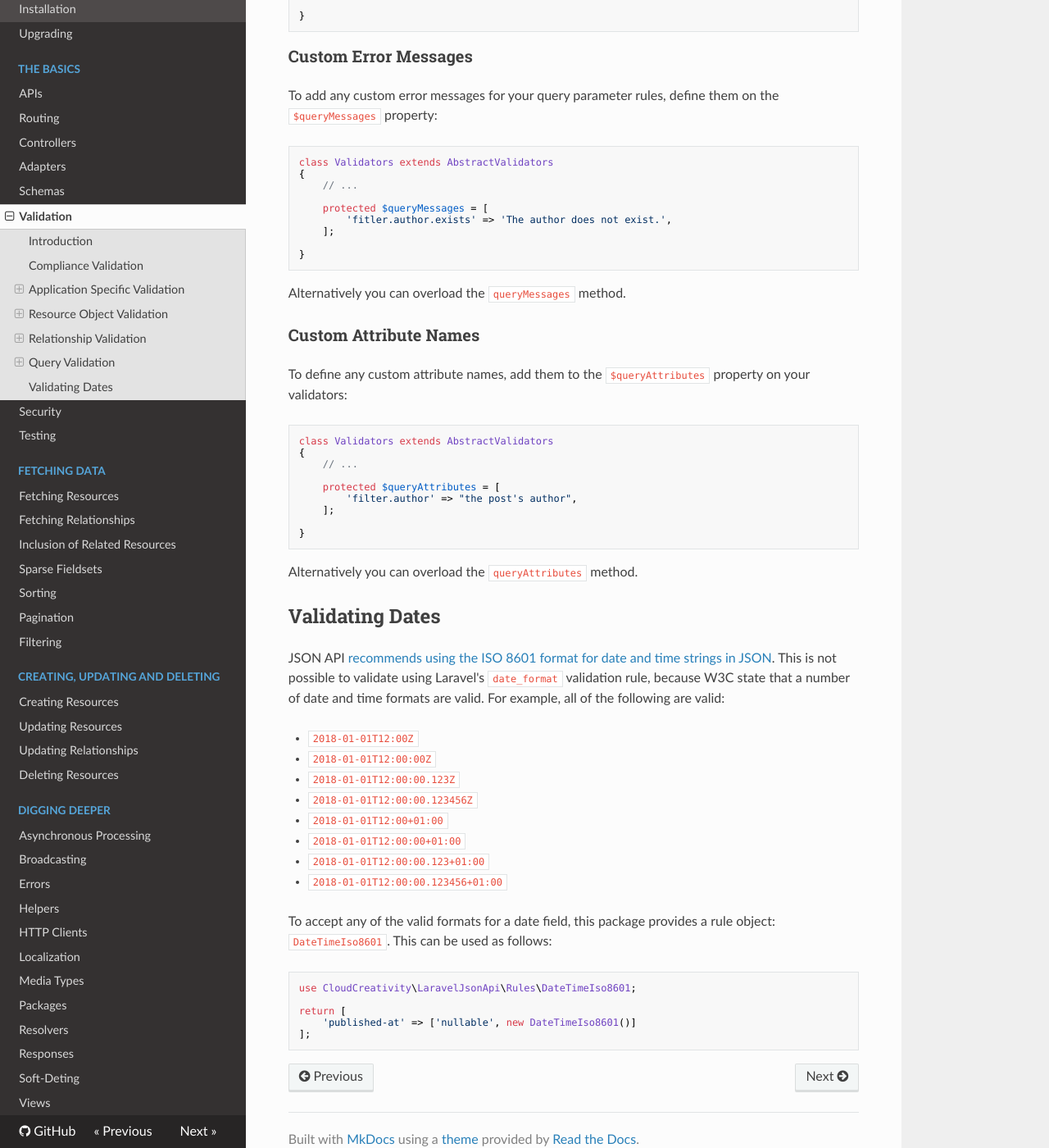
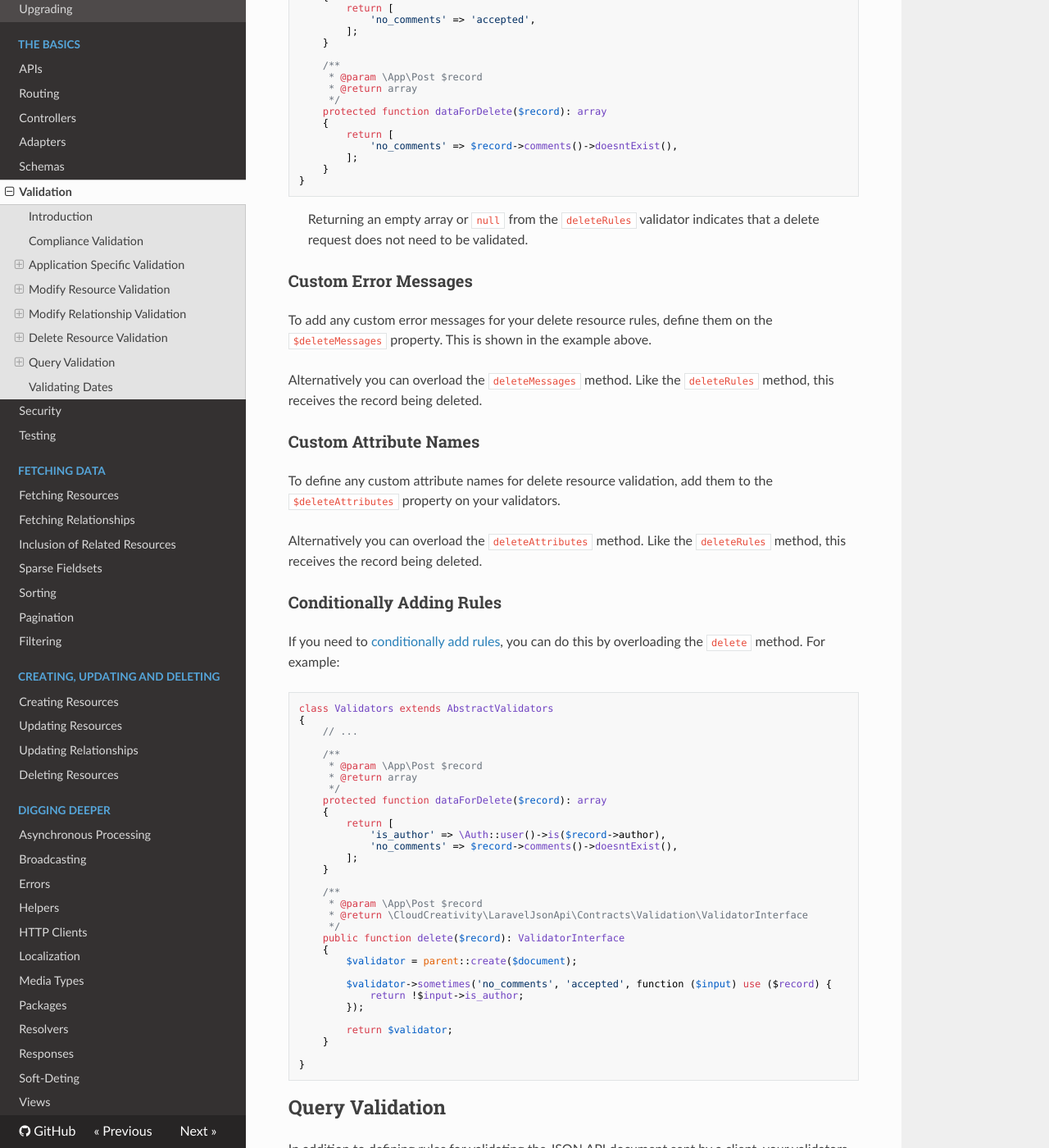
Before and after one commit to cloudcreativity/laravel-json-api, an MkDocs documentation site: the page built from docs/basics/validators.md, in a window 1280 px wide and 1400 px high, scrolled down 9213 px. Shown: the whole window at 82% size. Built offline with MkDocs 1.6.1, drawn with Linux system fonts in a browser that asks for light colours; nearby versions of some CDN libraries; old or Windows-style settings are respelled for this version of MkDocs; some of the changed text lies outside the part shown.

Commit message:
[Feature] Add delete validation
Closes #271

````diff
--- a/docs/basics/validators.md
+++ b/docs/basics/validators.md
@@ -135,7 +135,7 @@ class Validators extends AbstractValidators
 }
 ```
 
-## Resource Object Validation
+## Modify Resource Validation
 
 Resource objects are validated using [Laravel validations](https://laravel.com/docs/validation). If any field
 fails the validation rules, a `422 Unprocessable Entity` response will be sent. JSON API errors will be included
@@ -388,7 +388,7 @@ class Validators extends AbstractValidators
 }
 ```
 
-## Relationship Validation
+## Modify Relationship Validation
 
 The JSON API specification provides relationship endpoints for modifying resource relations. To-one and to-many
 relationships can be replaced using a `PATCH` request. For to-many relationships, resources can be added
@@ -439,6 +439,164 @@ method on your validators class.
 
 Custom validation messages (on the `$messages` property) and attribute names (on the `$attribtues` property)
 are also passed to your validator.
+
+## Delete Resource Validation
+
+It is possible to add validation rules for deleting resources. This is useful if you want to prevent
+the deletion of a resource in certain circumstances - for example, if you did not want to allow API clients
+to delete posts that have comments.
+
+This validation is optional. If your validators class does not define any delete rules, the delete request
+will be allowed.
+
+### Validation Data
+
+By default we pass the resource's current field values to the delete validator, using the
+`existingRelationships` method to work out the values of any relationships.
+(The `existingRelationships` method is discussed above in the update resource validation section.)
+
+If a `posts` resource had a `title` and `content` attributes, given the following validators class:
+
+```php
+class Validators extends AbstractValidators
+{
+    // ...
+
+    /**
+     * @param \App\Post $record
+     * @return iterable
+     */
+    protected function existingRelationships($record): iterable
+    {
+        return [
+            'author' => [
+                'data' => [
+                    'type' => 'users',
+                    'id' => (string) $record->user->getRouteKey(),
+                ],
+            ],
+        ];
+    }
+}
+```
+
+The validator would receive this data:
+
+```php
+[
+    "title": "posts",
+    "id": "1",
+    "title": "Hello World!",
+    "content": "...",
+    "author": [
+        "type": "users",
+        "id": "123"
+    ]
+]
+```
+
+If you wanted to use different data for validating a delete request, overload the `dataForDelete` method.
+This is shown in the next example.
+
+### Defining Rules
+
+Define delete validation rules in your validators `deleteRules` method. For example, if we wanted to
+stop a `posts` resource from being deleted if it has any comments:
+
+```php
+class Validators extends AbstractValidators
+{
+    // ...
+
+    /**
+     * @var array
+     */
+    protected $deleteMessages = [
+        'no_comments.accepted' => 'Cannot delete a post with comments.',
+    ];
+
+    /**
+     * @param \App\Post $record
+     * @return array|null
+     */
+    protected function deleteRules($record): ?array
+    {
+        return [
+            'no_comments' => 'accepted',
+        ];
+    }
+
+    /**
+     * @param \App\Post $record
+     * @return array
+     */
+    protected function dataForDelete($record): array
+    {
+        return [
+            'no_comments' => $record->comments()->doesntExist(),
+        ];
+    }
+}
+```
+
+> Returning an empty array or `null` from the `deleteRules` validator indicates that a delete
+request does not need to be validated.
+
+### Custom Error Messages
+
+To add any custom error messages for your delete resource rules, define them on the `$deleteMessages` property.
+This is shown in the example above.
+
+Alternatively you can overload the `deleteMessages` method. Like the `deleteRules` method, this receives the
+record being deleted.
+
+### Custom Attribute Names
+
+To define any custom attribute names for delete resource validation, add them to the `$deleteAttributes`
+property on your validators.
+
+Alternatively you can overload the `deleteAttributes` method. Like the `deleteRules` method, this receives the
+record being deleted.
+
+### Conditionally Adding Rules
+
+If you need to [conditionally add rules](https://laravel.com/docs/validation#conditionally-adding-rules), you can
+do this by overloading the `delete` method. For example:
+
+```php
+class Validators extends AbstractValidators
+{
+    // ...
+
+    /**
+     * @param \App\Post $record
+     * @return array
+     */
+    protected function dataForDelete($record): array
+    {
+        return [
+            'is_author' => \Auth::user()->is($record->author),
+            'no_comments' => $record->comments()->doesntExist(),
+        ];
+    }
+
+    /**
+     * @param \App\Post $record
+     * @return \CloudCreativity\LaravelJsonApi\Contracts\Validation\ValidatorInterface
+     */
+    public function delete($record): ValidatorInterface
+    {
+        $validator = parent::create($document);
+
+        $validator->sometimes('no_comments', 'accepted', function ($input) use ($record) {
+            return !$input->is_author;
+        });
+
+        return $validator;
+    }
+
+}
+```
 
 ## Query Validation
 
````
Also changed, not shown: CHANGELOG.md (+4 -0 lines), docs/upgrade.md (+14 -0 lines), 10 other files.
